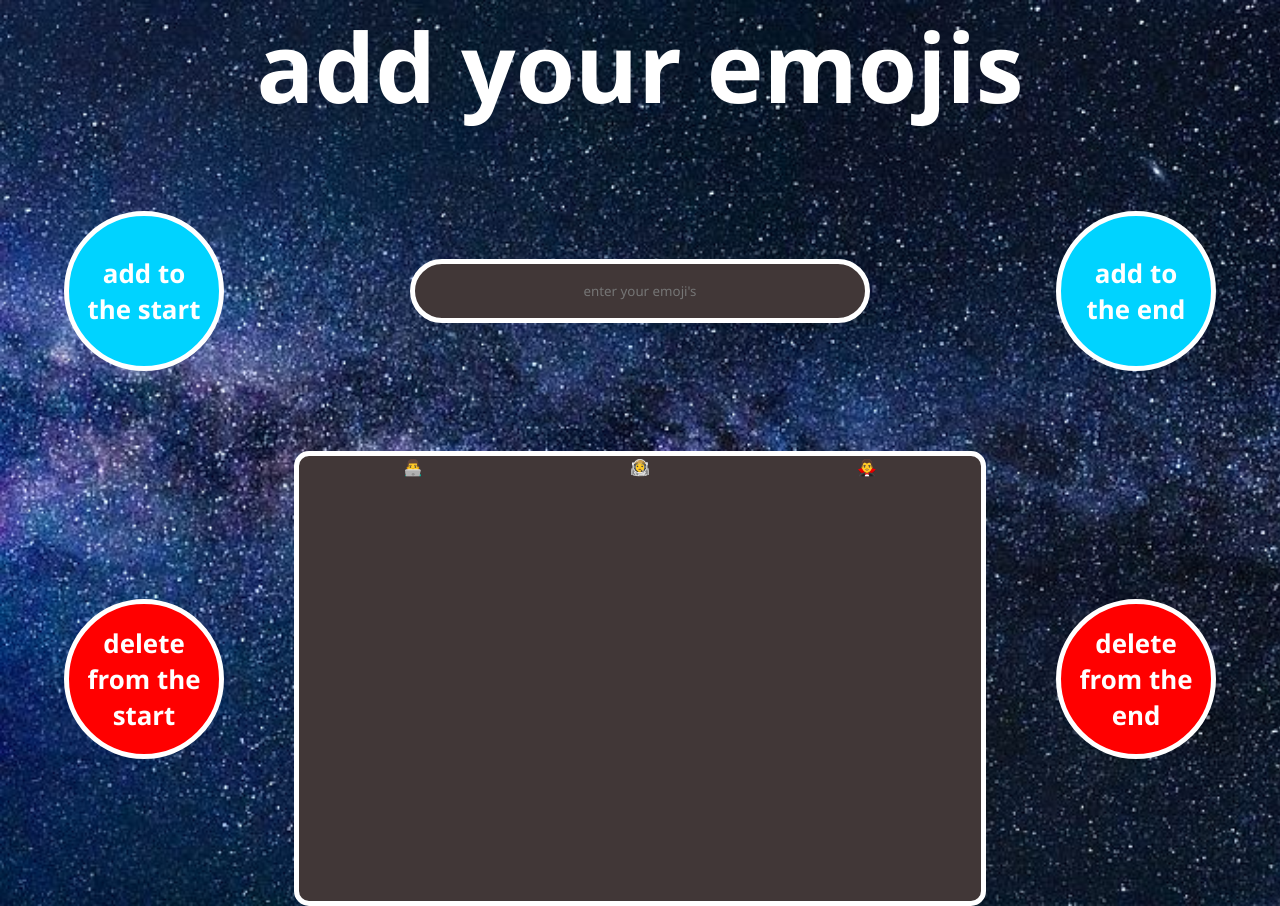
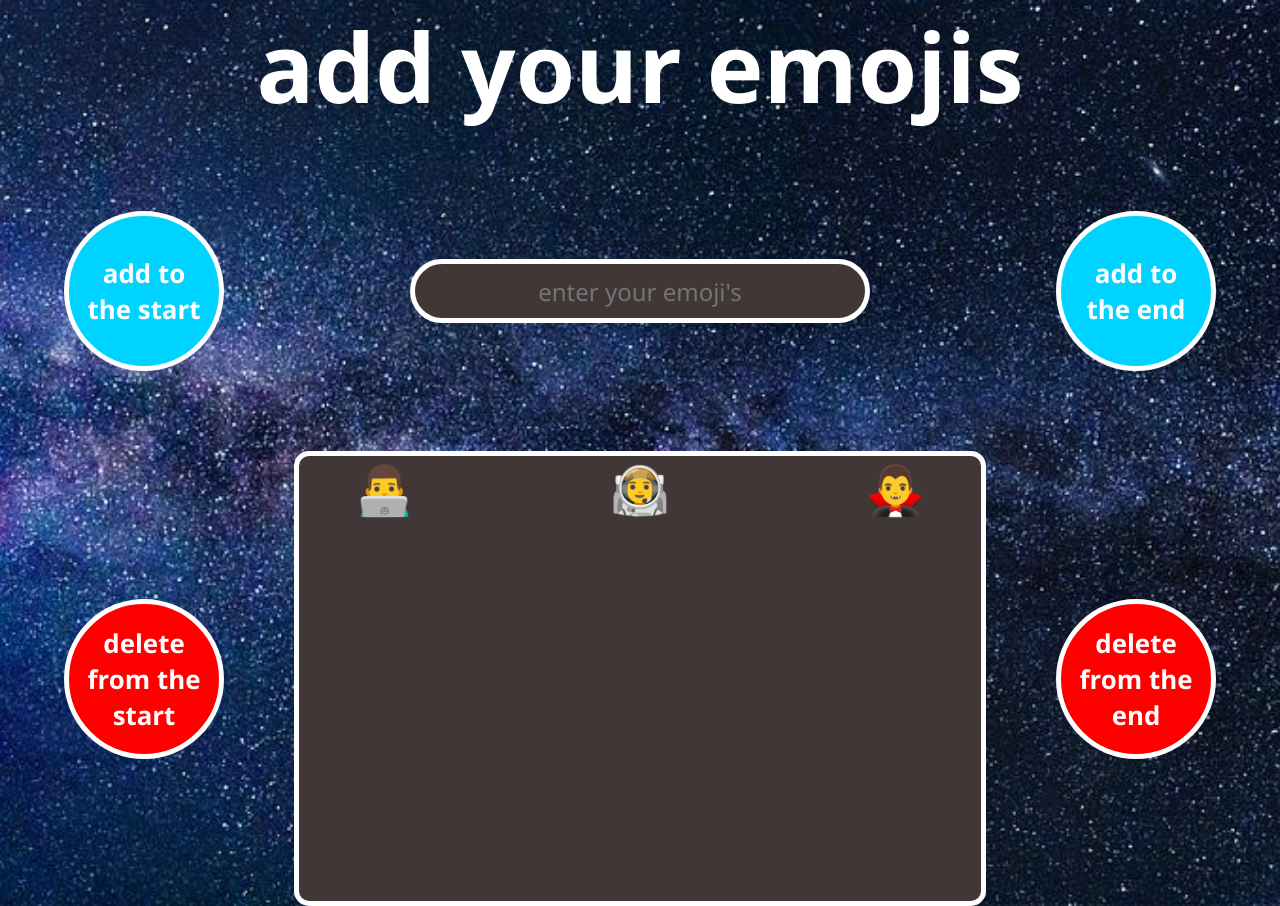
Before and after one commit to saud-alkhazriji04/JS-projects, a plain HTML site: page js_emojis-app/index.html in a window 1280 px wide. Drawn offline with Linux system fonts and the light colour scheme.

Commit message:
css change

```diff
--- a/js_emojis-app/main.css
+++ b/js_emojis-app/main.css
@@ -37,10 +37,12 @@ h1 {
     border: 5px solid #fff;
     margin-right: 2rem;
     margin-left: 2rem;
+    font-size: 3rem;
+    flex-wrap: wrap;
 }
 
 .emojis-div p {
-    width: 100%;
+    width: 25%;
     text-align: center;
 }
 
@@ -76,4 +78,5 @@ button {
     height: 64px;
     margin-top: auto;
     margin-bottom: auto;
+    font-size: 1.5rem;
 }
```
